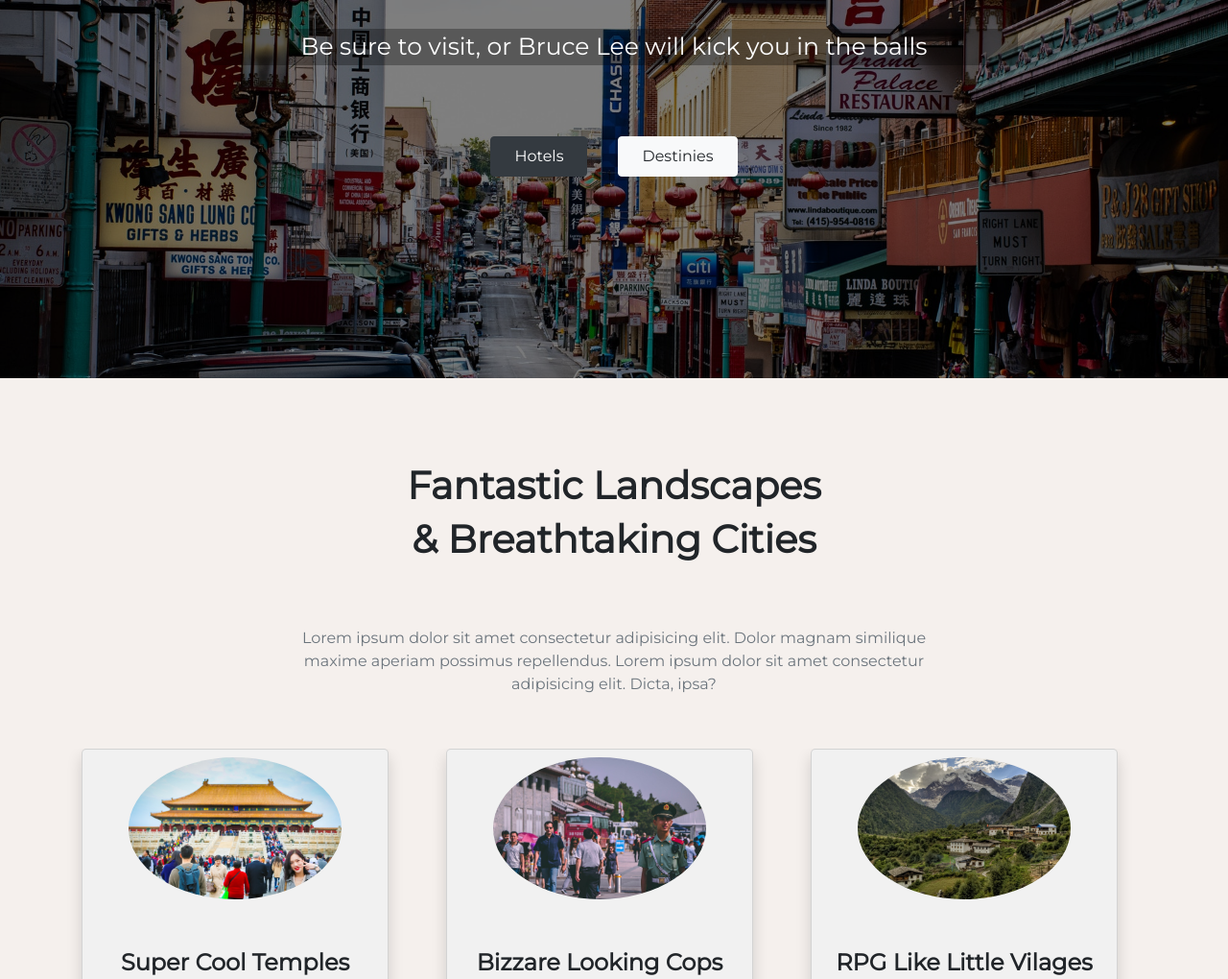
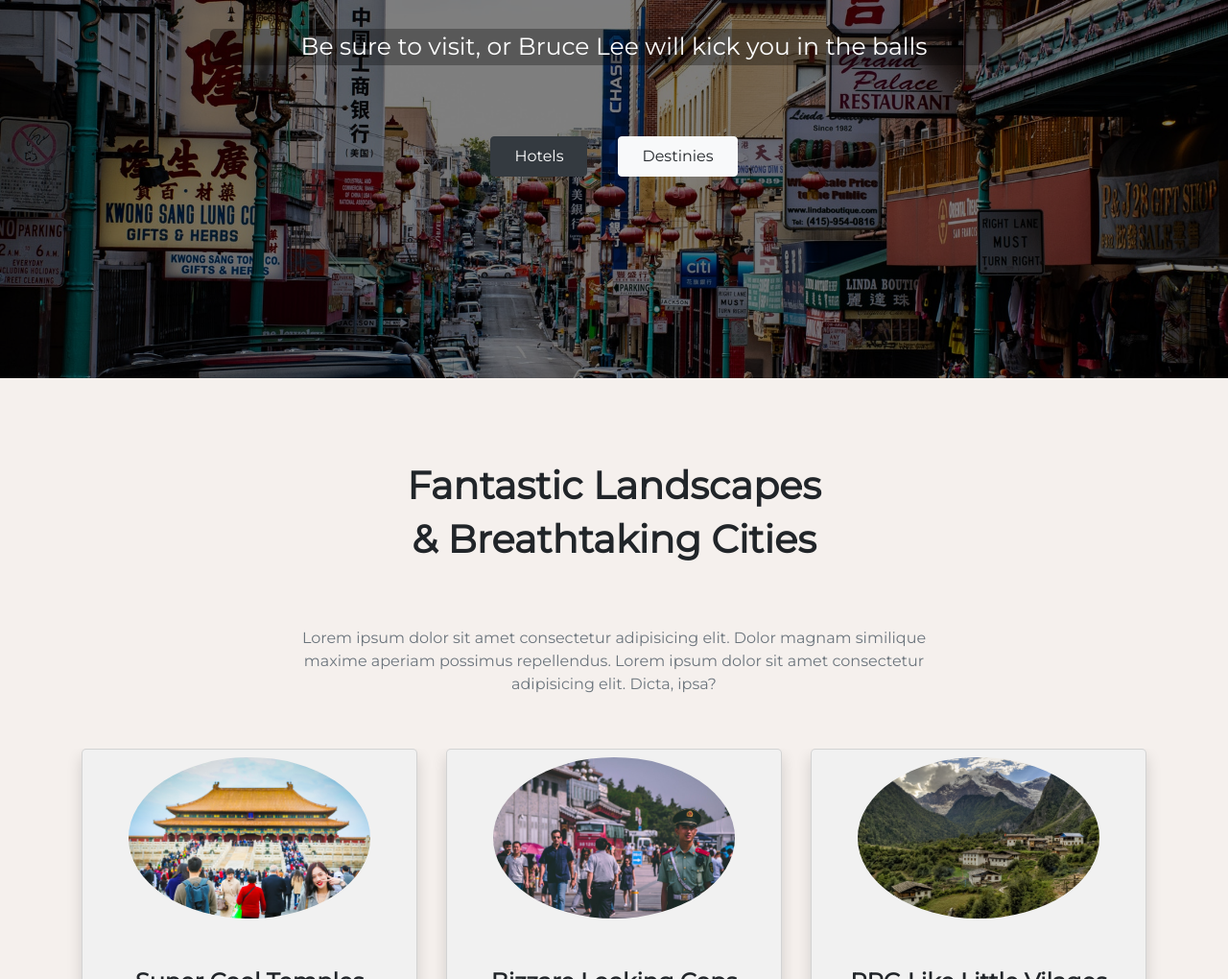
Before and after one commit to IISUZUKII/Bootstrap-Home-Page, a plain HTML site: page index.html in a window 1280 px wide. Shown: the part 280-1300 px from the top of the page at 96% size. Drawn offline with nearby package versions, Linux system fonts and the light colour scheme.

Commit message:
Add files via upload

```diff
--- a/style.css
+++ b/style.css
@@ -71,10 +71,6 @@ body {
 .site-btn1,
 .site-btn2 {
   margin: 6% 0 22% 0;
-}
-
-.card {
-  width: 20rem;
 }
 
 .section-1 .heading-1 {
@@ -239,7 +235,7 @@ body {
   }
 }
 
-@media screen and (max-width: 360px) {
+@media screen and (max-width: 375px) {
   .site-title {
     text-align: center;
     font-size: 40px;
```
